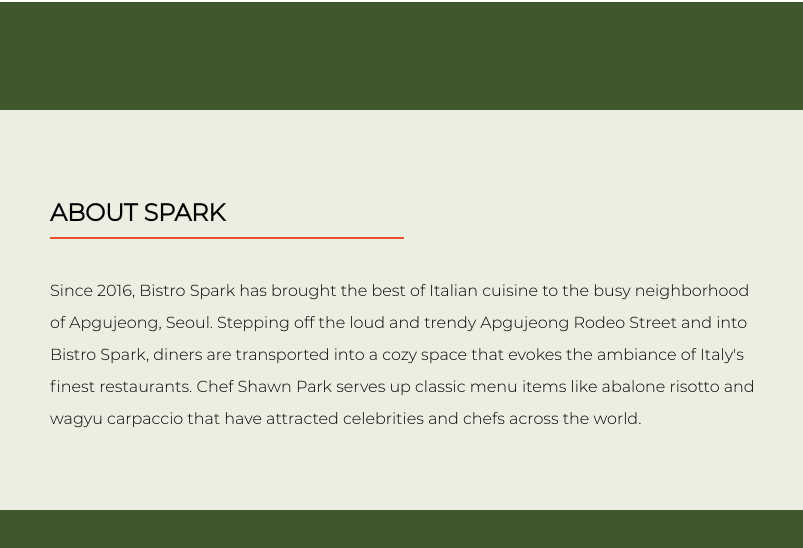
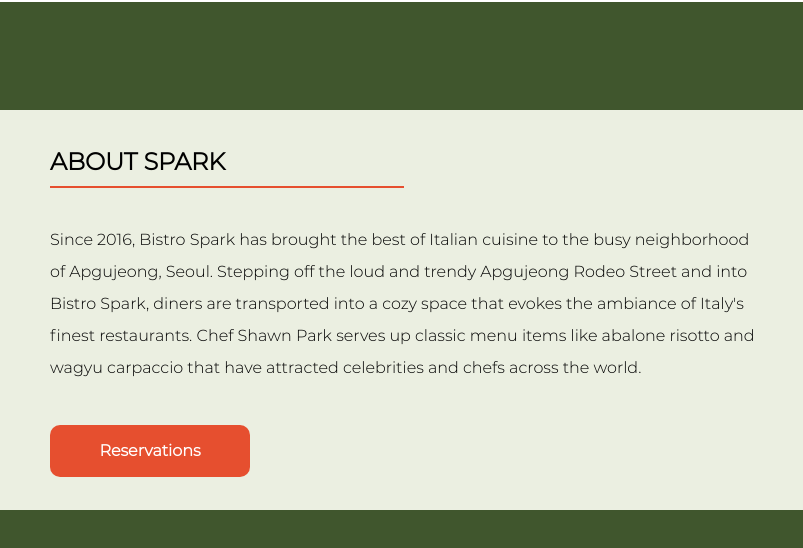
Before and after one commit to kimsjason/restaurant-page, a website built with webpack: page src/template.html in a window 1280 px wide. Shown: the part 182-730 px from the top of the page, 0-803 px from the left. Built offline with nearby package versions, Linux system fonts and the light colour scheme.

Commit message:
Add reservation link

```diff
--- a/src/homepage.js
+++ b/src/homepage.js
@@ -4,26 +4,31 @@
     const content = document.querySelector('#content');
 
     const home = document.createElement('div');
-    home.classList.add('home');
-
     const imageContainer = document.createElement('div');
     const img01 = document.createElement('img');
+    const container = document.createElement('div');
+    const about = document.createElement('h2');
+    const description = document.createElement('p');
+    const reservation = document.createElement('a');
+
+    home.classList.add('home');
     imageContainer.classList.add('image-container');
     img01.classList.add('img');
     imageContainer.appendChild(img01);
-
-    const container = document.createElement('div');
-    const about = document.createElement('h2');
-    const description = document.createElement('p');
     container.classList.add('container');
     about.classList.add('about');
-    container.appendChild(about);
-    container.appendChild(description);
-
-    img01.src = Img01;
+    reservation.classList.add('reservation');
 
     about.innerHTML = 'ABOUT SPARK'
     description.innerHTML = "Since 2016, Bistro Spark has brought the best of Italian cuisine to the busy neighborhood of Apgujeong, Seoul. Stepping off the loud and trendy Apgujeong Rodeo Street and into Bistro Spark, diners are transported into a cozy space that evokes the ambiance of Italy's finest restaurants. Chef Shawn Park serves up classic menu items like abalone risotto and wagyu carpaccio that have attracted celebrities and chefs across the world."
+    img01.src = Img01;
+    reservation.innerHTML = 'Reservations';
+    reservation.href = 'https://app.catchtable.co.kr/ct/shop/spark';
+    reservation.target = '_blank';
+
+    container.appendChild(about);
+    container.appendChild(description);
+    container.appendChild(reservation);
 
     home.appendChild(container);
     home.appendChild(imageContainer);
--- a/src/main.css
+++ b/src/main.css
@@ -109,6 +109,28 @@
     border-bottom: 2px solid #e64f2f;
 }
 
+.reservation {
+    display: inline-block;
+    width: 200px;
+    height: auto;
+    margin: 25px 0;
+    padding: 10px;
+    border-radius: 10px;
+    background: #e64f2f;
+    text-decoration: none;
+    color: white;
+    text-align: center;
+    font-weight: 700;
+}
+
+.reservation:hover, .reservation:active {
+    background: #d43a1a;
+}
+
+.reservation:active {
+    border: 5px solid #f5b9ac;
+}
+
 .image-container {
     flex: 1;
 }
@@ -185,7 +207,7 @@
         text-align: center;
     }
 
-    .about {
+    .about, .reservation {
         align-self: center;
     }
 }
```
